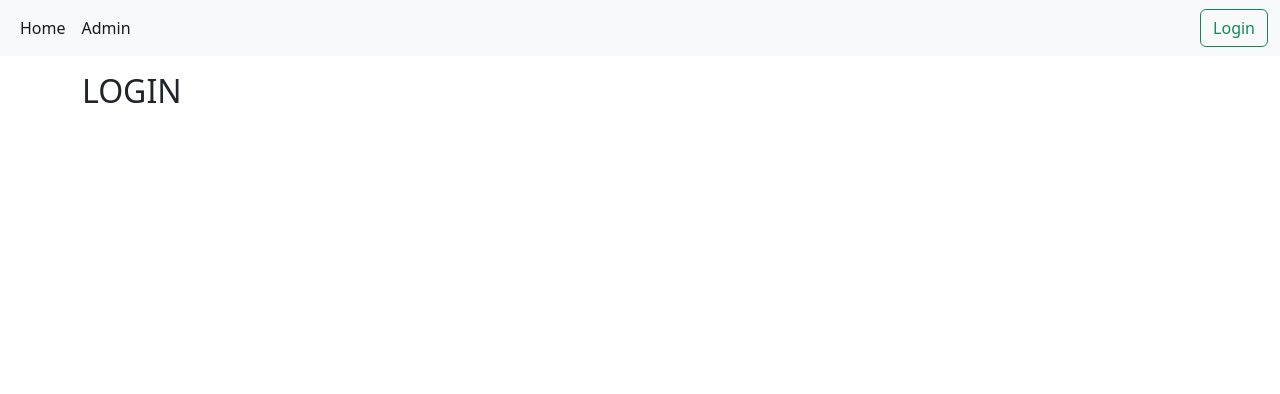
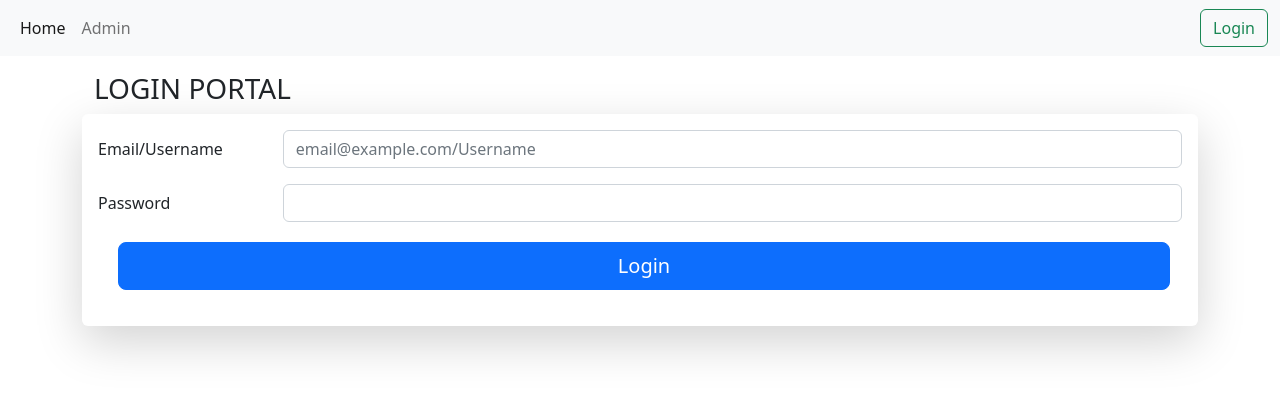
Before and after one commit to renierjohn/react-netlify, a React (Create React App) app: page /login in a window 1280 px wide. Shown: the top 394 px of the page. Built offline with nearby package versions, Linux system fonts and the light colour scheme.

Commit message:
add product form

```diff
--- a/src/App.js
+++ b/src/App.js
@@ -5,9 +5,12 @@ import Header from './components/Header';
 import List   from './components/List';
 import Admin  from './components/Admin';
 import Login  from './components/Login';
+import Form   from './components/ProductForm';
+
 import { Routes, Route } from "react-router-dom";
 
 function App() {
+
   return (
     <div className="App">
       <Header />
@@ -15,6 +18,8 @@ function App() {
       <Routes>
         <Route path="/" element={<List />} />
         <Route path="/admin" element={<Admin />} />
+        <Route path="/admin/add" element={<Form />} />
+        <Route path="/admin/:id/edit" element={<Form />} />
         <Route path="/login" element={<Login />} />
       </Routes>
       </div>
--- a/src/components/Admin.js
+++ b/src/components/Admin.js
@@ -1,24 +1,30 @@
 import React from 'react'
+import { Link } from "react-router-dom";
+
 import Backend from '../api/Backend';
 
 function Admin(){
 	const datas = Backend();
 	return (
 	<>
+  	<div className="row mb-3">
+  		<div className="col-4">
+  			<Link className="btn btn-success btn-lg m-1" aria-current="page" to="/admin/add">ADD PRODUCT</Link>
+  		</div>
+  	</div>
 		<div className="row mb-3">
 		<div className="col-lg">
 			<ul className="list-group">
-
 				{
 					datas.map((data,key)=>{
-						return <li className="list-group-item" key={key} id={data.id}>
+						return <li className="list-group-item shadow-sm p-3 mb-2 bg-body rounded" key={key} id={data.id}>
 						<div className="row">
 								<div className="col-8">
 									{data.title}
 								</div>
 								<div className="col-4">
-									<button className="btn btn-primary">EDIT</button>
-									<button className="btn btn-warning">DELETE</button>
+									<Link   className="btn btn-primary btn-lg m-1" to={`/admin/${data.id}/edit`}>EDIT</Link>
+									<button className="btn btn-warning btn-lg m-1">DELETE</button>
 								</div>
 							</div>
 						</li>
--- a/src/components/Header.js
+++ b/src/components/Header.js
@@ -11,7 +11,7 @@ function Header(){
 			<div className="collapse navbar-collapse" id="navbarSupportedContent">
 				<ul className="navbar-nav me-auto mb-2 mb-lg-0">
 					 <li className="nav-item"><Link className="nav-link active" aria-current="page" to="/">Home</Link></li>
-					 <li className="nav-item"><Link className="nav-link active" aria-current="page" to="/admin">Admin</Link></li>
+					 <li className="nav-item"><Link className="nav-link " aria-current="page" to="/admin">Admin</Link></li>
 				</ul>
 				<div className="d-flex" role="search">
 					{
--- a/src/components/List.js
+++ b/src/components/List.js
@@ -11,7 +11,7 @@ function List(){
 			<ul className="list-group">
 				{
 					datas.map((data,key)=>{
-						return <li class="list-group-item" key={key} id={data.id}>{data.title}</li>
+						return <li class="list-group-item shadow-sm p-3 mb-2 bg-body rounded" key={key} id={data.id}>{data.title}</li>
 					})
 				}
 			</ul>
--- a/src/components/Login.js
+++ b/src/components/Login.js
@@ -3,7 +3,32 @@ import React from 'react'
 function Login(){
 	return (
 		<>
-			<h2>LOGIN</h2>
+		<div className="container">
+				<div className="row">
+					<div className="col-lg">
+						<h3>LOGIN PORTAL</h3>
+					</div>
+				</div>
+				<div className="row">
+					<div className="col-lg shadow-lg p-3 mb-2 bg-body rounded">
+						<div className="mb-3 row">
+					    <label for="staticEmail" className="col-sm-2 col-form-label">Email/Username</label>
+					    <div className="col-sm-10">
+					      <input type="text" className="form-control" placeholder="email@example.com/Username" />
+					    </div>
+					  </div>
+					  <div className="mb-3 row">
+					    <label for="inputPassword" className="col-sm-2 col-form-label">Password</label>
+					    <div className="col-sm-10">
+					      <input type="password" className="form-control" id="inputPassword" />
+					    </div>
+					   </div>
+					   <div className="m-3 row">
+					    <button className="btn btn-primary btn-lg m-1">Login</button>
+					   </div>
+				  </div>
+				</div>
+		  </div>
 		</>
 	)
 }
--- /dev/null
+++ b/src/components/ProductForm.js
@@ -0,0 +1,42 @@
+
+
+function ProductForm(){
+	return (
+		<>
+		<div className="container">
+				<div className="row">
+					<div className="col-lg">
+						<h3>Product Form</h3>
+					</div>
+				</div>
+				<div className="row">
+					<div className="col-lg shadow-lg p-3 mb-2 bg-body rounded">
+						<div className="mb-3 row">
+					    <label for="staticEmail" className="col-sm-2 col-form-label">Title</label>
+					    <div className="col-sm-10">
+					      <input type="text" className="form-control" placeholder="Product A" />
+					    </div>
+					  </div>
+					  <div className="mb-3 row">
+					    <label for="staticEmail" className="col-sm-2 col-form-label">Price</label>
+					    <div className="col-sm-2">
+					      <input type="number" className="form-control" placeholder="Php 100" />
+					    </div>
+					  </div>
+					   <div className="mb-3 row">
+					    <label for="staticEmail" className="col-sm-2 col-form-label">Image</label>
+					    <div className="col-sm-10">
+  							<input class="form-control" type="file" id="formFile" />
+					    </div>
+					  </div>
+					   <div className="m-3 row">
+					    <button className="btn btn-primary btn-lg m-1">Submit</button>
+					   </div>
+				  </div>
+				</div>
+		  </div>
+		</>
+	)
+}
+
+export default ProductForm;
```
